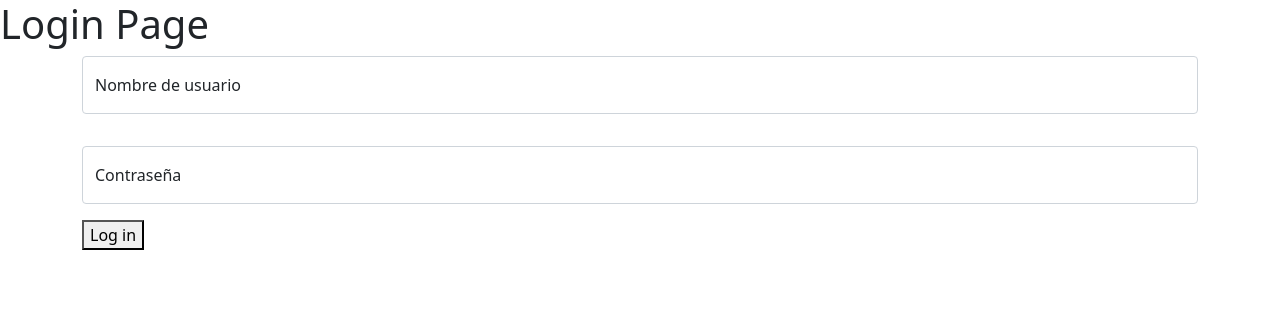
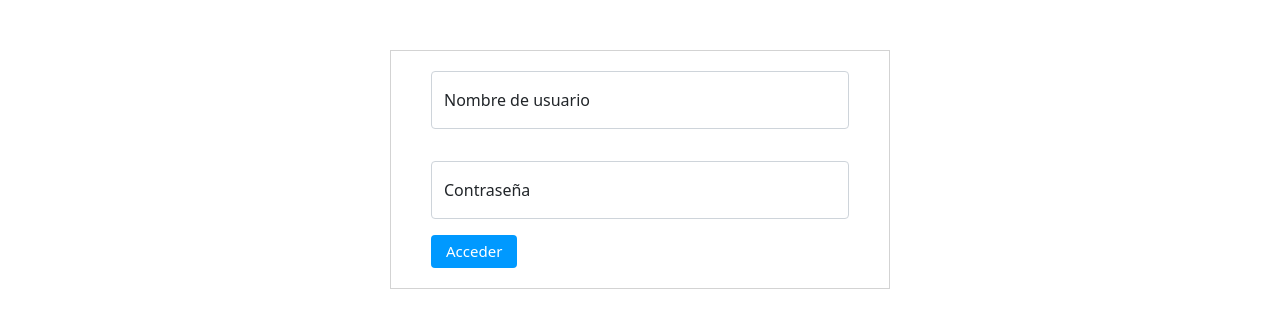
Before and after one commit to puniker/CV-maker, a React (Vite) app: page /plantilla/1 in a window 1280 px wide. Shown: the top 328 px of the page. Built offline with nearby package versions, Linux system fonts and the light colour scheme.

Commit message:
maquetacion de elementos

```diff
--- a/src/components/CvForm/index.jsx
+++ b/src/components/CvForm/index.jsx
@@ -10,7 +10,7 @@ function CvForm ( props ) {
         <>
         <Container>
 
-            <Accordion /*defaultActiveKey="0"*/>
+            <Accordion defaultActiveKey="1">
                 <Accordion.Item eventKey="0">
                     <Accordion.Header>Formulario general</Accordion.Header>
                     <Accordion.Body>
--- a/src/components/header/index.jsx
+++ b/src/components/header/index.jsx
@@ -18,7 +18,6 @@ export default () => {
                 <Navbar.Collapse id="basic-navbar-nav">
                     <div className="main-menu">
                         <ul className="page-menu">
-                            <li> <NavLink to="/">Home</NavLink></li>
                             <li> <NavLink to="/crea-tu-cv" activeclassname="active">Crea tu CV</NavLink> </li>
                             <li> <NavLink to="/plantillas" activeclassname="active">Encuentra tu plantilla</NavLink> </li>
                             <li> <NavLink to="/descarga" activeclassname="active">Descarga tu CV</NavLink> </li>
--- a/src/css/index.css
+++ b/src/css/index.css
@@ -9,3 +9,16 @@ body {
   background-color: #282c34;
   color: #fff;
 }
+
+:root {
+  --cv-maker-blue : #09f;
+}
+
+.p_button{
+  background-color: var(--cv-maker-blue);
+  border: none;
+  padding: 5px 15px;
+  border-radius: 4px;
+  color: white;
+  font-size: 15px;
+}
--- a/src/pages/CreaTuCv.jsx
+++ b/src/pages/CreaTuCv.jsx
@@ -1,12 +1,18 @@
 import React from 'react'
 import CvForm from '../components/CvForm'
+import styled from 'styled-components'
 
+const FormWrapper = styled.section`
+max-width: 1000px;
+margin:  50px auto;
+`
 function CreaTuCv ( props ) {
 
     return (
         <>
-            <h1>Introduce tus datos</h1>
-            <CvForm />
+            <FormWrapper>
+                <CvForm />
+            </FormWrapper>
         </>
     )
 }
--- a/src/pages/Login.jsx
+++ b/src/pages/Login.jsx
@@ -1,19 +1,25 @@
 import { useState } from "react"
 import axios from "axios"
-import FormElements from '../components/FormElements'
 import { useForm } from "react-hook-form"
-import {FloatingLabel, Form, Col, Row, Button, Container, Alert} from 'react-bootstrap';
+import {FloatingLabel, Form, Col, Row, Container, Alert} from 'react-bootstrap'
+import styled from "styled-components"
 
+const FormWrapper = styled.section`
+  max-width: 500px;
+  margin:  50px auto;
+  padding: 20px 40px;
+  border: 1px solid lightgrey;
+`
 export default ( {setIsLogged} ) => {
 
     const endpoint = 'http://localhost:3080/login'
-    const [username, setUsername] = useState('puniker')
-    const [password, setPassword] = useState('admin')
+    const [isLoading, setIsLoading] = useState(false)
     const [loginError, setLoginError] = useState()
     const [showMsg, setShowMsg] = useState(false)
 
     const submit = ( evt ) =>{
         evt.preventDefault
+        setIsLoading( true )
 
         axios.get(endpoint, {
             params: {
@@ -52,9 +58,8 @@ export default ( {setIsLogged} ) => {
 
     return (
         <>
-            <h1>Login Page</h1>
             <Container>
-
+              <FormWrapper>
                 <form onSubmit={handleSubmit(submit)} >
                   <Row className='mb-3'>
                     <Form.Group as={Col}>
@@ -80,11 +85,12 @@ export default ( {setIsLogged} ) => {
                           </FloatingLabel>
                     </Form.Group>
                   </Row>
-                <button >Log in</button>
+                  <button className="p_button">Acceder</button>
                   <Alert key="error-msg" variant="danger" show={showMsg}>
                       {loginError}
                   </Alert>
                 </form>
+              </FormWrapper>
             </Container>
         </>
     )
```
Lines whose indentation alone changed are shown as unchanged.
